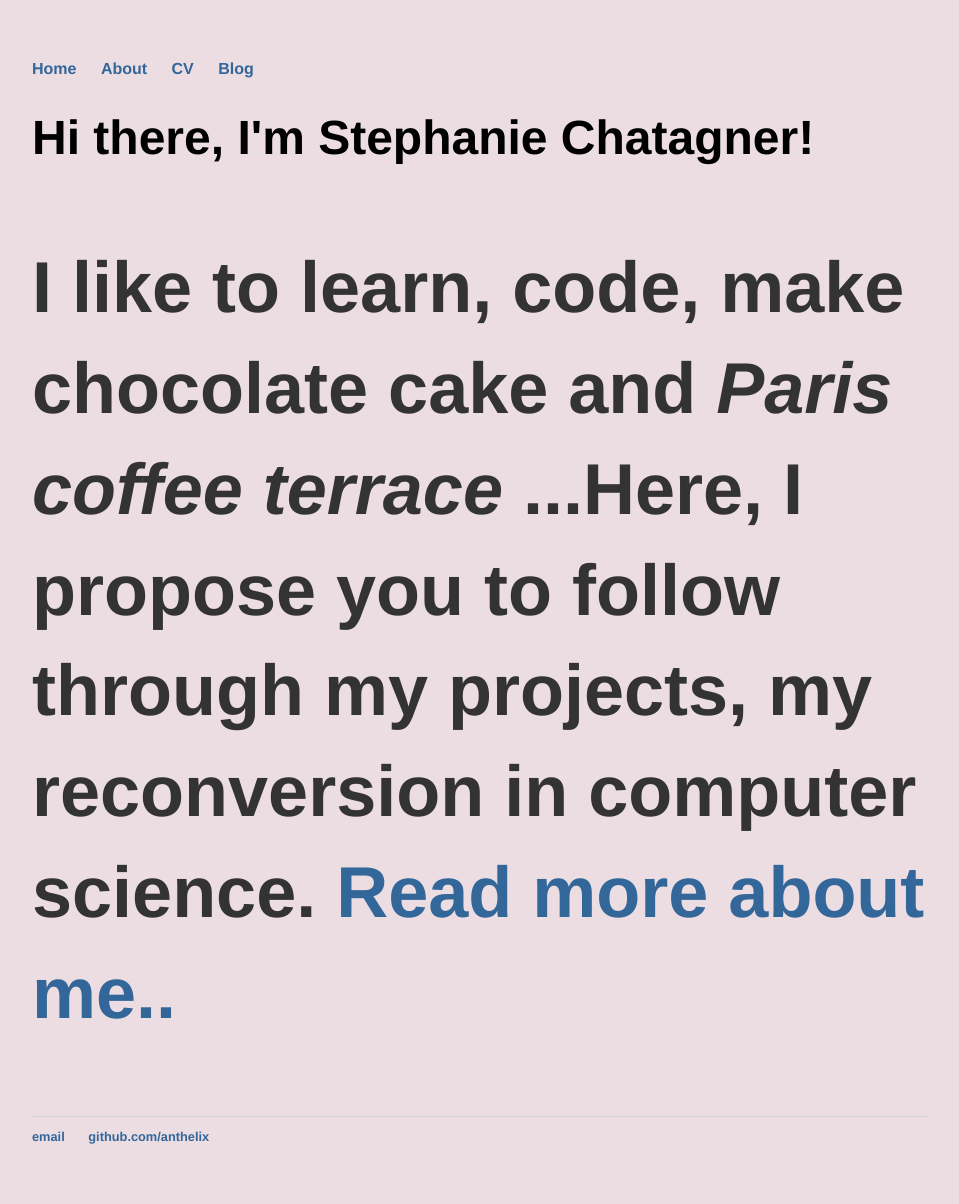
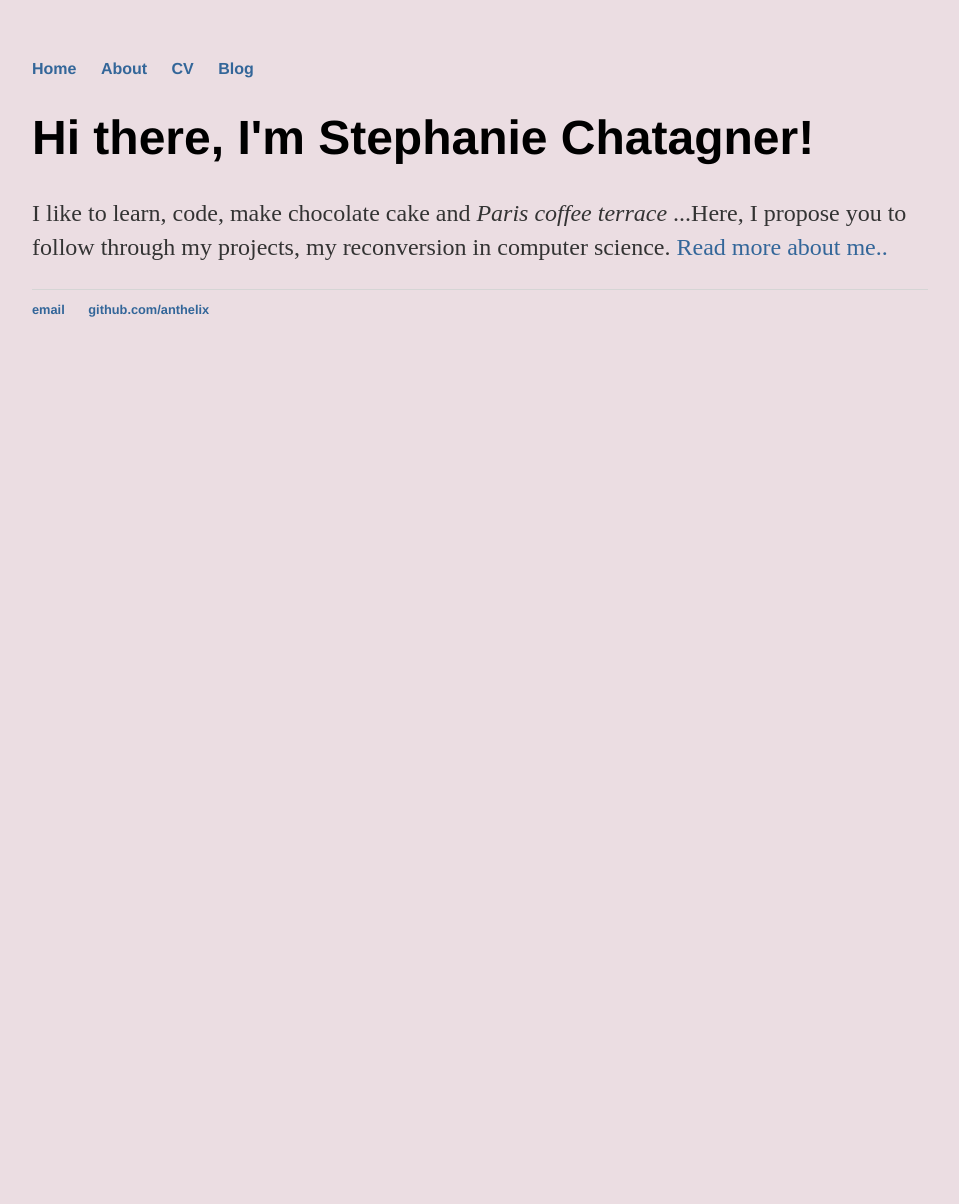
Before and after one commit to anthelix/anth_blog, a Jekyll site: the page built from index.html, in a window 1280 px wide. Shown: the whole page, without its empty margins (160-1119 px from the left). Built offline with Jekyll 4.4.1, drawn with Linux system fonts in a browser that asks for light colours; after the commit the page ends 900 px from its top, so only the background shows below that.

Commit message:
Revert "organisation files"
This reverts commit cf6174eda7d83b652b1d047545da96830e82c60c.

```diff
--- a/index.html
+++ b/index.html
@@ -3,6 +3,6 @@ layout: default
 title: Stephanie Chatagner, Hacker time
 ---
 <div class="blurb">
-	<h1>Hi there, I'm Stephanie Chatagner!</h>
+	<h1>Hi there, I'm Stephanie Chatagner!</h1>
 	<p>I like to learn, code, make chocolate cake and  <em>Paris coffee terrace</em> ...Here, I propose you to follow through my projects, my reconversion in computer science. <a href="/about">Read more about me..</a></p>
 </div><!-- /.blurb -->
```
